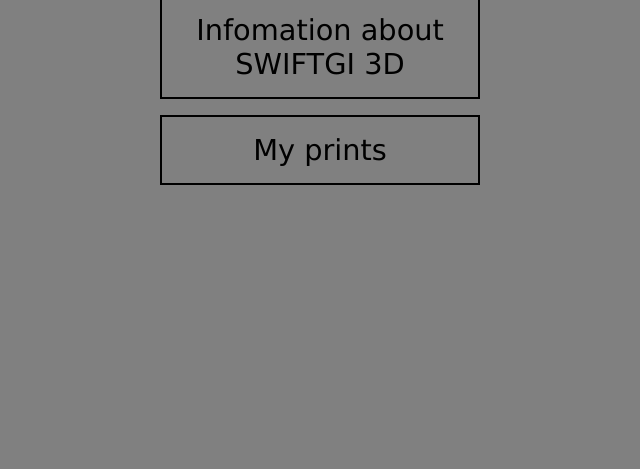
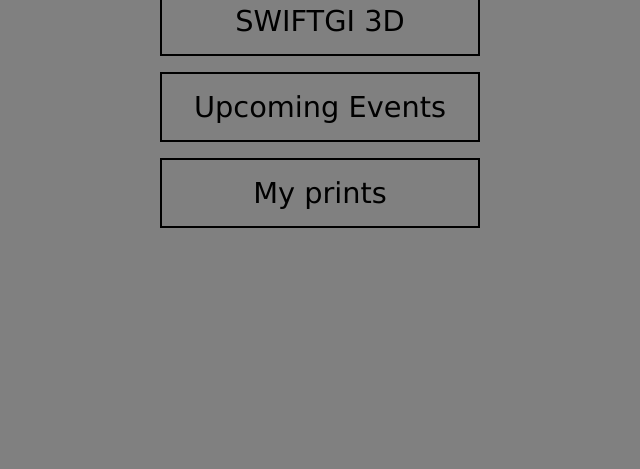
Before and after one commit to SWIFTGI3D/SWIFTGI3D.github.io, a plain HTML site: page index.html in a window 1280 px wide. Shown: the part 331-800 px from the top of the page, without its empty margins (320-960 px from the left). Drawn offline with Linux system fonts and the light colour scheme.

Commit message:
Update index.html to have upcoming events

```diff
--- a/index.html
+++ b/index.html
@@ -9,7 +9,8 @@
 <body>
   <h1>SWIFTGIs 3D Prints</h1>
   <br>
-  <a href="/info.html" class="btn">Infomation about SWIFTGI 3D</a>
-  <a href="/prints.html" class="btn">My prints</a>
+  <a href="/info" class="btn">Infomation about SWIFTGI 3D</a>
+  <a href="/upcoming" class="btn">Upcoming Events</a>
+  <a href="/prints" class="btn">My prints</a>
 </body>
 </html>
```
